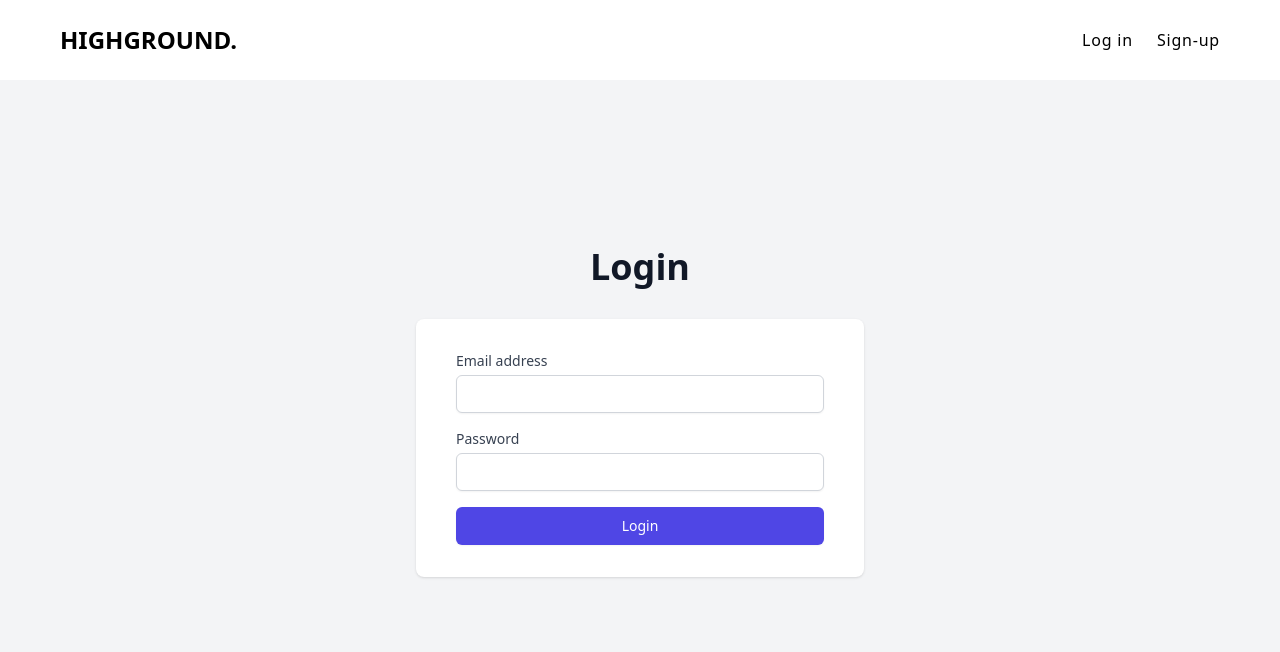
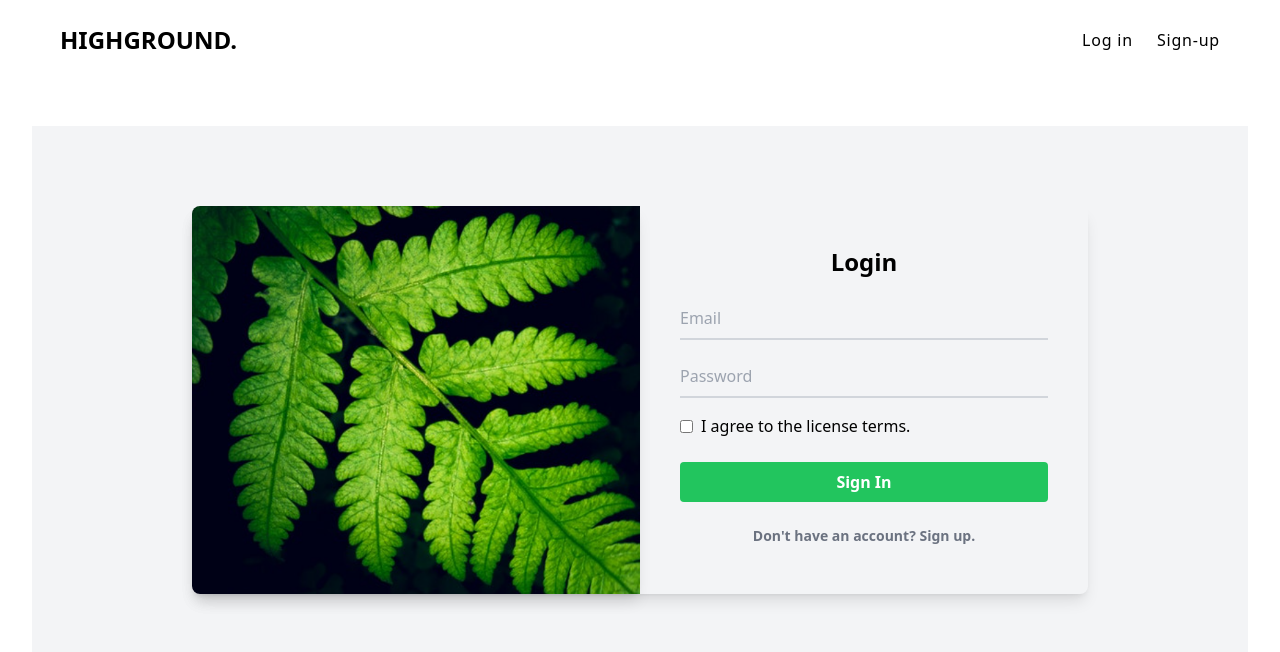
Before and after one commit to WoodWalkerr/st-highground-app, a React (Create React App) app in the folder frontend/: page /login in a window 1280 px wide. Shown: the top 652 px of the page. Built offline with nearby package versions, Linux system fonts and the light colour scheme; the HTML template or start-up script is replaced by a standard one.

Commit message:
feature: updating the components and authentication

```diff
--- a/frontend/public/index.html
+++ b/frontend/public/index.html
@@ -13,7 +13,6 @@
         <title>React App</title>
     </head>
     <body>
-        <noscript>You need to enable JavaScript to run this app.</noscript>
-        <div id="root"></div>
+         <div id="root"></div>
     </body>
 </html>
--- a/frontend/src/authentication/Login.js
+++ b/frontend/src/authentication/Login.js
@@ -1,54 +1,59 @@
 import React, { useState } from 'react'
 import { createUser } from '../services/UserServices'
+import img from '../assets/Capture.PNG'
 
 const UserLogin = () => {
     const [user, setUser] = useState({
         email: '',
         password: '',
-    })
+    });
 
-    const { email, password } = user
+    const { email, password } = user;
 
-    const onSubmitForm = async (e) => {
-        e.preventDefault()
+    const onSubmitForm = () => {
         if (!email || !password) {
-            alert('Please fill in all fields.')
-            return
+            return false;
         }
+        return true;
+    };
+
+    const handleSubmit = async (e) => {
+        e.preventDefault();
+        if (onSubmitForm()) {
             try {
-            await createUser(user)
-            window.location = '/'
+                await createUser(user);
+                window.location = '/';
             } catch (error) {
-            console.error(error.message)
+                console.error(error.message);
             }
+        } else {
+            alert('Please fill in all fields.');
         }
+    };
 
     return (
-        <div className="min-h-screen bg-gray-100 flex flex-col justify-center py-12 sm:px-6 lg:px-8">
-            <div className="sm:mx-auto sm:w-full sm:max-w-md">
-                <h2 className="mt-6 text-center text-4xl font-bold text-gray-900">
+        <div className="min-h-screen bg-white flex flex-col justify-center py-5 sm:px-6 lg:px-8">
+            <div className="bg-gray-100 py-20">
+                <div className="mx-auto max-w-4xl shadow-lg rounded-lg">
+                    <div className="grid md:grid-cols-2">
+                        <div className=" bg-center h-80 md:h-auto md:rounded-l-lg">
+                            <img
+                                src={img}
+                                alt="Profile"
+                                className=" w-fit h-[100%] rounded-l-lg object-cover object-center mx-auto md:mx-0 shadow-lg hover:shadow-2xl"
+                            />
+                        </div>
+                        <div className="p-6 sm:p-10 md:rounded-r-lg">
+                            <h2 className="text-2xl text-center font-bold mb-5">
                                 Login
                             </h2>
-            </div>
-
-            <div className="mt-8 sm:mx-auto sm:w-full sm:max-w-md">
-                <div className="bg-white py-8 px-4 shadow sm:rounded-lg sm:px-10">
-                    <form className="space-y-6" onSubmit={onSubmitForm}>
-                        <div className="flex flex-col space-y-4">
-                            <div>
-                                <label
-                                    htmlFor="email"
-                                    className="block text-sm font-medium text-gray-700"
-                                >
-                                    Email address
-                                </label>
-                                <div className="mt-1">
+                            <form onClick={onSubmitForm}>
+                                <div className="mb-4 ">
                                     <input
-                                        id="email"
+                                        className="bg-transparent border-b-2 border-gray-300 py-2 w-full focus:outline-none focus:border-blue-400"
+                                        type="email"
                                         name="email"
-                                        type="email"
-                                        autoComplete="email"
-                                        required
+                                        placeholder="Email"
                                         value={email}
                                         onChange={(e) =>
                                             setUser({
@@ -56,25 +61,14 @@ const UserLogin = () => {
                                                 email: e.target.value,
                                             })
                                         }
-                                        className="appearance-none block w-full px-3 py-2 border border-gray-300 rounded-md shadow-sm placeholder-gray-400 focus:outline-none focus:ring-indigo-500 focus:border-indigo-500 sm:text-sm"
                                     />
                                 </div>
-                            </div>
-
-                            <div>
-                                <label
-                                    htmlFor="password"
-                                    className="block text-sm font-medium text-gray-700"
-                                >
-                                    Password
-                                </label>
-                                <div className="mt-1">
+                                <div className="mb-4">
                                     <input
-                                        id="password"
+                                        className="bg-transparent border-b-2 border-gray-300 py-2 w-full focus:outline-none focus:border-blue-400"
+                                        type="password"
                                         name="password"
-                                        type="password"
-                                        autoComplete="current-password"
-                                        required
+                                        placeholder="Password"
                                         value={password}
                                         onChange={(e) =>
                                             setUser({
@@ -82,20 +76,36 @@ const UserLogin = () => {
                                                 password: e.target.value,
                                             })
                                         }
-                                        className="appearance-none block w-full px-3 py-2 border border-gray-300 rounded-md shadow-sm placeholder-gray-400 focus:outline-none focus:ring-indigo-500 focus:border-indigo-500 sm:text-sm"
                                     />
                                 </div>
+                                <div className="mb-6">
+                                    <div className="flex items-center">
+                                        <input
+                                            className="mr-2"
+                                            type="checkbox"
+                                        />
+                                        <label>
+                                            I agree to the license terms.
+                                        </label>
                                     </div>
-                            <div>
+                                </div>
+                                <div className="mb-6">
                                     <button
+                                        className="w-full bg-green-500 hover:bg-green-600 text-white font-bold py-2 px-4 rounded focus:outline-none focus:shadow-outline"
                                         type="submit"
-                                    className="w-full flex justify-center py-2 px-4 border border-transparent rounded-md shadow-sm text-sm font-medium text-white bg-indigo-600 hover:bg-indigo-700 focus:outline-none focus:ring-2 focus:ring-offset-2 focus:ring-indigo-500"
-                                >
-                                    Login
+                                        onClick={handleSubmit}>
+                                        Sign In
                                     </button>
                                 </div>
+                                <a
+                                    className="block text-center text-gray-500 text-sm font-bold mb-2"
+                                    href="/"
+                                >
+                                    Don't have an account? Sign up.
+                                </a>
+                            </form>
                         </div>
-                    </form>
+                    </div>
                 </div>
             </div>
         </div>
--- a/frontend/src/components/ScheduleBookForm.js
+++ b/frontend/src/components/ScheduleBookForm.js
@@ -150,7 +150,7 @@ function ScheduleBookForm() {
                         </button>
                         <button
                             type="submit"
-                            className="bg-green-500 text-white font-bold py-2 px-4 rounded-md hover:bg-green-700 mt-4"
+                            className="bg-gray-900 text-white font-bold py-2 px-4 rounded-md hover:bg-gray-700 mt-4"
                         >
                             Submit
                         </button>
--- a/frontend/src/pages/Dashboard.js
+++ b/frontend/src/pages/Dashboard.js
@@ -1,14 +1,14 @@
 import React from "react"
 import ListDashboard from "../components/ListDashboard"
 import Splash from "../components/Splash"
-import ScheduleBookForm from "../components/ScheduleBookForm";
+// import Sample from '../authentication/sample'
 
 function Dashboard() {
   return (
     <div>
+      {/* <Sample /> */}
       <Splash />
       <ListDashboard />
-      <ScheduleBookForm />
     </div>
   );
 }
```
Also changed, not shown: frontend/src/authentication/Signup.js (+29 -13 lines), frontend/src/assets/Capture.PNG (added), frontend/src/assets/leaf.jpg (added). Lines whose indentation alone changed are shown as unchanged.
